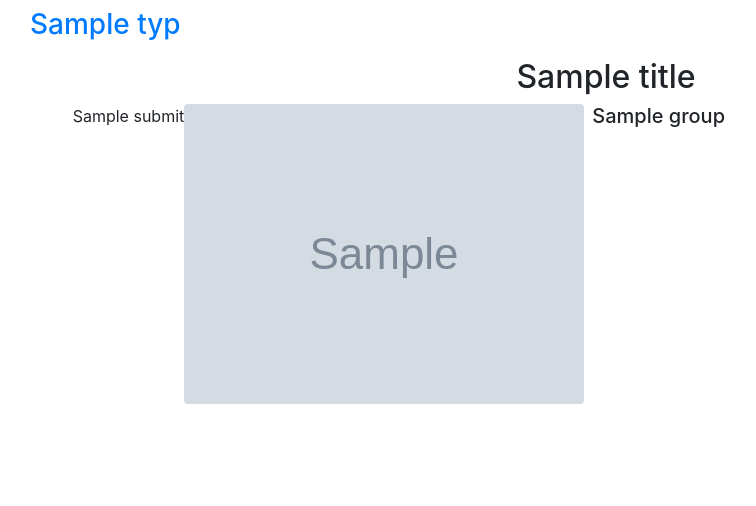
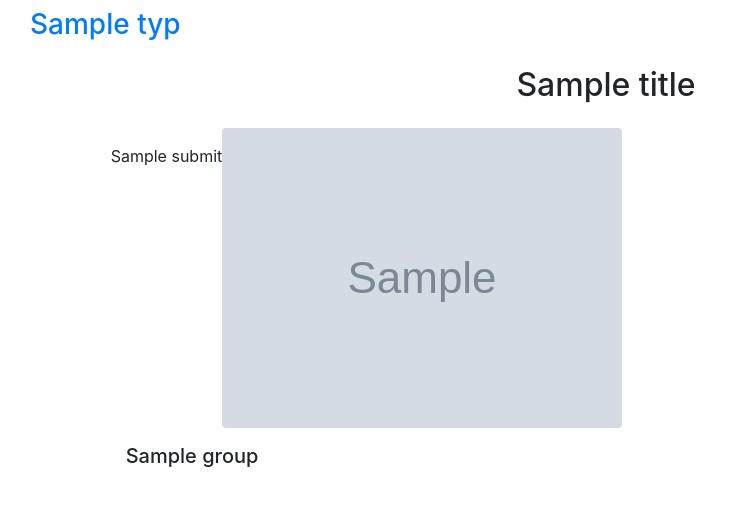
Before and after one commit to alexarlord-boop/VK-Manager, a Flask app: template templates/events.html in a window 1280 px wide. Shown: the part 98-604 px from the top of the page, without its empty margins (34-790 px from the left). Run offline with Flask 2, Linux system fonts and the light colour scheme; the template is opened without the code that fills it: values that come from a table or form of the project are taken from there, most other values are stand-ins (such as "Sample title", 1, 10 or a date in 2020); grey boxes marked "Sample" are stand-in pictures; some libraries are stand-ins or nearby versions.

Commit message:
верстка и тесты

```diff
--- a/api/pages_api.py
+++ b/api/pages_api.py
@@ -67,7 +67,7 @@ class PublicsListResource(Resource):
                 if activity == 'all':
                     res.append(page)
 
-                elif activity in page['activity'].lower():
+                elif activity in page['activity'].lower() or activity in page['name'].lower().split():
 
                     print(page)
                     res.append(page)
--- a/forms/filter.py
+++ b/forms/filter.py
@@ -10,7 +10,8 @@ class FilterForm(FlaskForm):
     # typ = SelectField('')
     activity = SelectField('Активность', choices=[('all', 'Все'), ('кино', 'Кино'), ('прогр', 'Программирование'),
                                                     ('юмор', 'Юмор'), ('образ', 'Образование'),
-                                                    ('курс', 'Курсы'), ('игр', 'Игры')])
+                                                    ('курс', 'Курсы'), ('игр', 'Игры'), ('спорт', 'Спорт'),
+                                                  ('медицин', 'Медицина') , ('дизайн', 'Дизайн')])
 
     submit = SubmitField('Show')
 
--- a/forms/login_form.py
+++ b/forms/login_form.py
@@ -6,6 +6,7 @@ from wtforms.validators import DataRequired
 
 class LoginForm(FlaskForm):
     email = EmailField('Почта', validators=[DataRequired()])
+    # password = PasswordField('Пароль', validators=[DataRequired()])
     password = PasswordField('Пароль', validators=[DataRequired()])
     # password_again = PasswordField('Повторите пароль', validators=[DataRequired()])
     submit = SubmitField('Войти')
--- a/main.py
+++ b/main.py
@@ -107,13 +107,15 @@ def login():
             user.login = form.email.data
             user.set_password(form.password.data)
 
-        vk_session = vk_api.VkApi(form.email.data, form.password.data, scope='groups')
+        # vk_session = vk_api.VkApi(form.email.data, form.password.data, scope='groups')
+        vk_session = vk_api.VkApi(form.email.data, scope='groups')
         vk = vk_session.get_api()
 
         try:
-            vk_session.auth(token_only=True)
+            print('vk response ', vk_session.auth(token_only=True))
         except vk_api.AuthError as error_msg:
             print('vk_api:', error_msg)
+            return render_template('login.html', form=form)
 
         else:
 
@@ -123,11 +125,6 @@ def login():
             dbs.add(user)
             dbs.commit()
             login_user(user)
-
-        session[f'user_publics'] = list()
-        session[f'user_groups'] = list()
-        session[f'user_events'] = list()
-        session['deleted'] = list()
 
         return redirect('choice')
 
@@ -194,12 +191,14 @@ def filtered_pages(typ, activ, count):
     page_form = PageForm()
     keys = {'all': 'Все', 'кино': 'Кино', 'прогр': 'Программирование',
             'юмор': 'Юмор', 'образ': 'Образование',
-            'курс': 'Курсы', 'игр': 'Игры', '0': 'Прошедшие', '1': 'Скоро будут'}
+            'курс': 'Курсы', 'игр': 'Игры', 'спорт': 'Спорт',
+            'медицин': 'Медицина', 'дизайн': 'Дизайн',
+            '0': 'Прошедшие', '1': 'Скоро будут'}
 
     if page_form.validate_on_submit():  # DELETING PAGE
         p_id = int(page_form.p_id.data)
         print(p_id)
-        # print(delete(f'http://localhost:5000/api/v1/pages/{page_form.p_id.data}').json())
+        print(delete(f'http://localhost:5000/api/v1/pages/{page_form.p_id.data}').json())
 
         print('delete', vk.groups.leave(group_id=p_id))
 
--- a/templates/base.html
+++ b/templates/base.html
@@ -22,7 +22,7 @@
             </div>
 
             {% if current_user.is_authenticated %}
-                <div class="mr-3">
+                <div class="mr-3 float-right">
                     <img src={{current_user.photo}} class="rounded">
                     <a href="/logout" style="color: #ffffff;">Выйти</a>
 
--- a/templates/pages.html
+++ b/templates/pages.html
@@ -4,25 +4,26 @@
 <div class="nav ml-5">
         <a class="nav-link h3" href=/vkg/filter/{{typ}}/all>{{typ}}</a>
     </div>
- <h2 class="text-center">{{title}}</h2>
+<h2 class="text-center m-0 p-2">{{title}}</h2>
 <div class="mx-auto col-10 ml-10">
 
 
     {%for g in groups%}
-        <div class="row my-2">
+        <div class="row my-2 mx-2 my-3 col-10">
 
-            <form method="post">
+            <form method="post" class="d-inline pt-3">
                 {{ page.hidden_tag() }}
-                <p>{{ page.submit(class="btn btn-danger my-4 mx-2", type="submit") }}</p>
+                <p>{{ page.submit(class="btn btn-danger  mx-2", type="submit") }}</p>
                 <p hidden id="id">{{page.p_id(value=g['id'])}}</p>
                 <p hidden id="typ">{{page.p_typ(value=g['type'])}}</p>
             </form>
 
-                <div class="" ><a class="link" >
+                <div class="d-inline" ><a class="link" >
                     <img src={{g['photo_100']}} class="rounded">
                 </a></div>
-                <div class="">
-                    <h5 class="pl-2">{{g['name']}}</h5>
+                <div class="d-inline text-break col-8 pt-3">
+                    <h5 class="my-0">{{g['name']}}</h5>
+
                     {%if typ == 'events'%}
                         {%if g['was'] == 1%}
                             <h6 class="pl-2 text-danger">{{g['activity']}}</h6>
```
